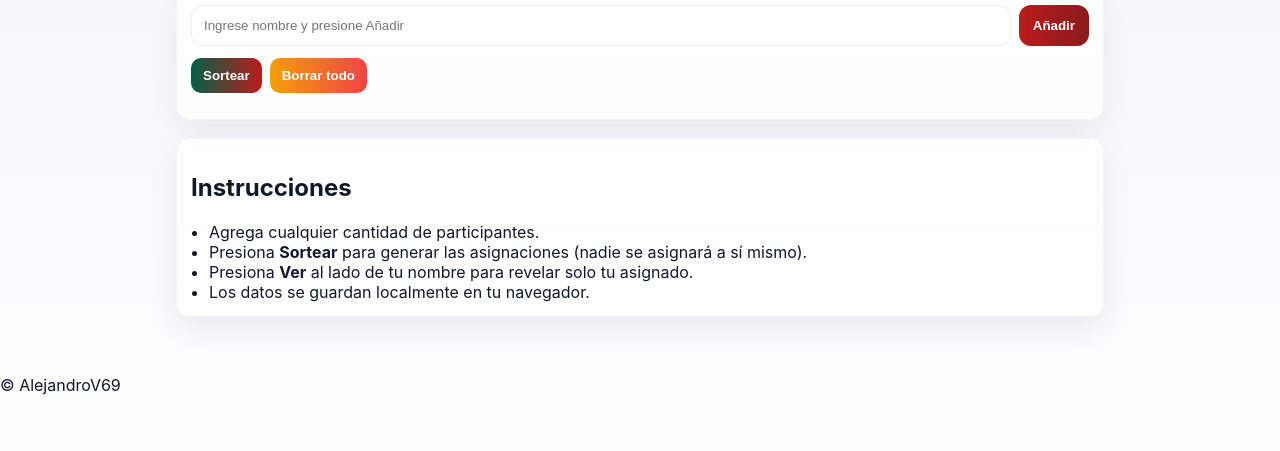
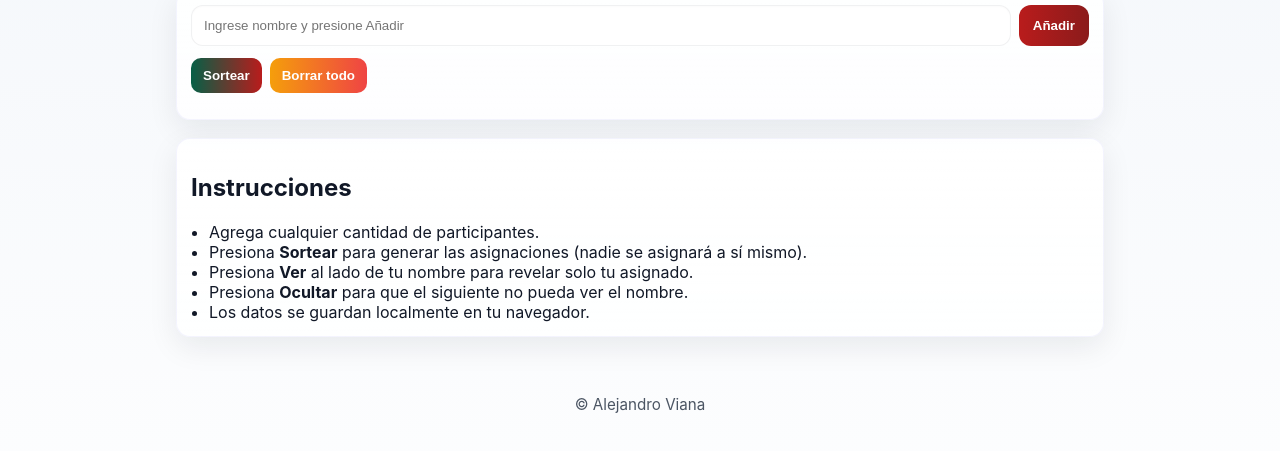
Before and after one commit to AlejandroV69/Amigo-Secreto, a plain HTML site: page index.html in a window 1280 px wide. Shown: the part 139-590 px from the top of the page. Drawn offline with Linux system fonts and the light colour scheme.

Commit message:
Añadiendo el botón de ocultar

```diff
--- a/index.html
+++ b/index.html
@@ -33,6 +33,7 @@
 					<li>Agrega cualquier cantidad de participantes.</li>
 					<li>Presiona <strong>Sortear</strong> para generar las asignaciones (nadie se asignará a sí mismo).</li>
 					<li>Presiona <strong>Ver</strong> al lado de tu nombre para revelar solo tu asignado.</li>
+                    <li>Presiona <strong>Ocultar</strong> para que el siguiente no pueda ver el nombre.</li>
 					<li>Los datos se guardan localmente en tu navegador.</li>
 				</ul>
 			</section>
@@ -40,7 +41,7 @@
 
 		<div id="toast" class="toast" aria-live="polite"></div>
 
-		<footer class="site-footer">© AlejandroV69</footer>
+		<footer class="site-footer">© Alejandro Viana</footer>
 
 		<script src="main.js"></script>
 	</body>
--- a/main.js
+++ b/main.js
@@ -147,11 +147,7 @@ function render(){
 		nameWrap.className = 'name-wrap';
 		const name = document.createElement('div');
 		name.textContent = p.name;
-		const small = document.createElement('div');
-		small.className = 'small';
-		small.textContent = `ID: ${p.id.slice(-6)}`;
 		nameWrap.appendChild(name);
-		nameWrap.appendChild(small);
 		left.appendChild(avatar);
 		left.appendChild(nameWrap);
 
@@ -171,12 +167,16 @@ function render(){
 			const r = participants.find(x=>x.id===assignedId);
 			const span = li.querySelector('.hidden-assigned');
 			if(span){
+				// Si ya está visible, ocultar y restaurar texto del botón
 				span.remove();
+				revealBtn.textContent = 'Ver';
 			} else {
+				// Mostrar asignado y cambiar texto del botón a 'Ocultar'
 				const s = document.createElement('span');
 				s.className = 'hidden-assigned';
 				s.textContent = r ? r.name : '—';
 				li.appendChild(s);
+				revealBtn.textContent = 'Ocultar';
 				// lanzar confetti al revelar la asignación
 				launchConfetti(20);
 			}
--- a/style.css
+++ b/style.css
@@ -120,6 +120,16 @@ h1::before{content:'🎄';font-size:1.2rem}
 	100%{transform:translateY(0) scale(1);filter:brightness(0.9)}
 }
 
+/* Footer alineado con .container en pantallas grandes */
+.site-footer{
+	max-width:960px;
+	margin:18px auto 28px auto;
+	padding:0 16px;
+	text-align:center;
+	color:var(--muted);
+	font-size:0.95rem;
+}
+
 
 @media (max-width:600px){
 	.row{flex-direction:column}
```
